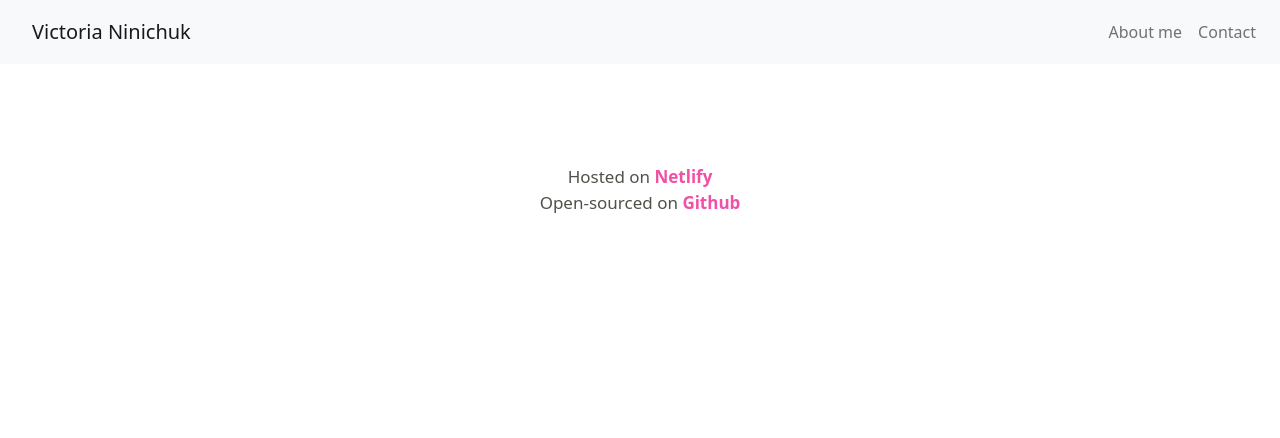
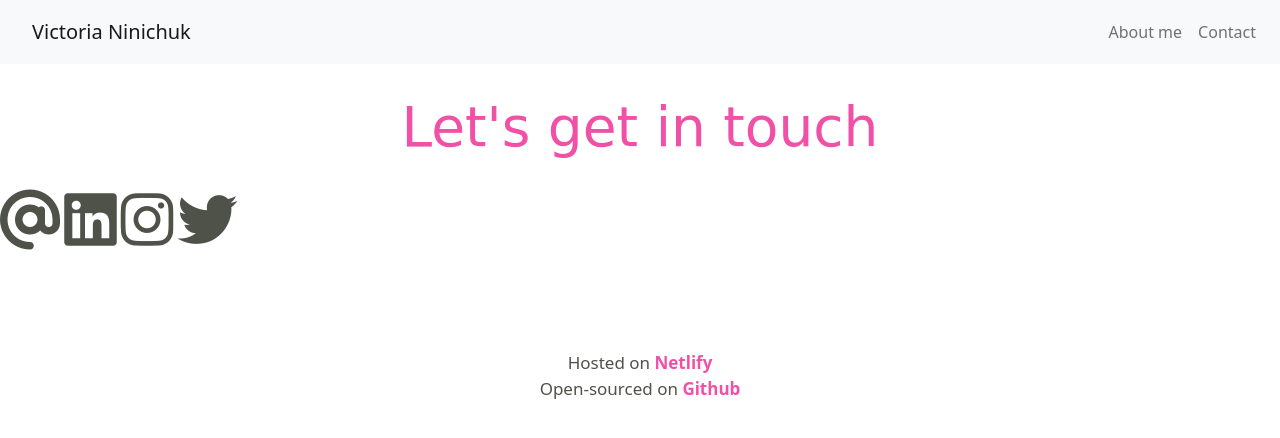
Before and after one commit to VicVeronique/Portfolio-project, a plain HTML site: page contact.html in a window 1280 px wide. Drawn offline with nearby package versions, Linux system fonts and the light colour scheme; a web font is replaced by a local one.

Commit message:
contact icons added

```diff
--- a/contact.html
+++ b/contact.html
@@ -28,7 +28,7 @@
       crossorigin="anonymous"
     ></script>
     <script
-      src="https://kit.fontawesome.com/ddc3ee268a.js"
+      src="https://kit.fontawesome.com/26ca276c9e.js"
       crossorigin="anonymous"
     ></script>
   </head>
@@ -58,6 +58,15 @@
         </div>
       </div>
     </nav>
+    <div class="container">
+      <h1 class="contact-container m-5 text-center">Let's get in touch</h1>
+    </div>
+    <div class="contact-inside">
+      <i class="fa-solid fa-at icon"></i>
+      <i class="fa-brands fa-linkedin icon"></i>
+      <i class="fa-brands fa-instagram icon"></i>
+      <i class="fa-brands fa-twitter icon"></i>
+    </div>
     <footer>
       <p class="reference">
         Hosted on
--- a/css/style.css
+++ b/css/style.css
@@ -209,3 +209,17 @@ footer {
   padding-left: 25px;
   padding-right: 25px;
 }
+
+.contact-container {
+  font-size: 55px;
+  color: var(--highlight-color);
+  line-height: 30px;
+}
+
+.icon {
+  display: flex;
+  justify-content: center;
+
+  font-size: 60px;
+  color: var(--main-color);
+}
```
Also changed, not shown: about.html (+1 -1 lines), index.html (+1 -1 lines).
